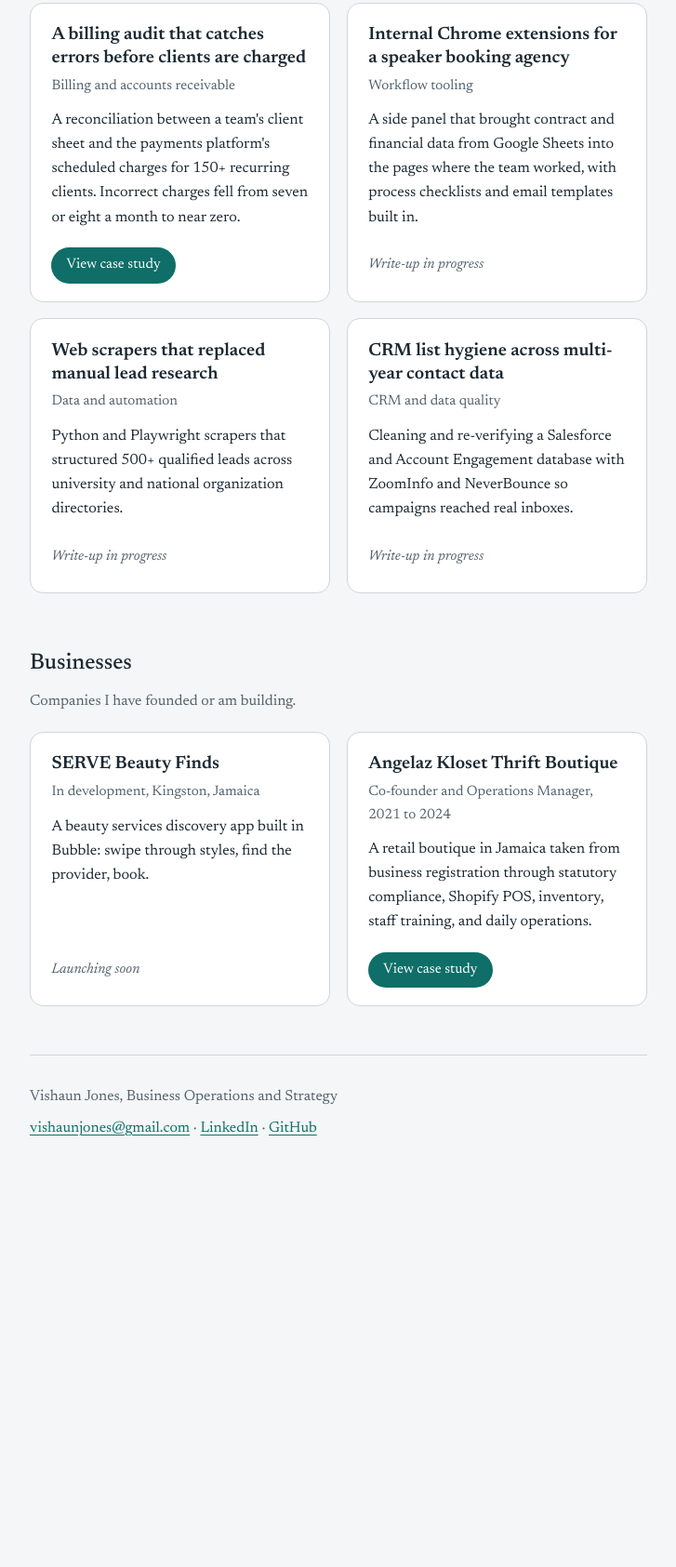
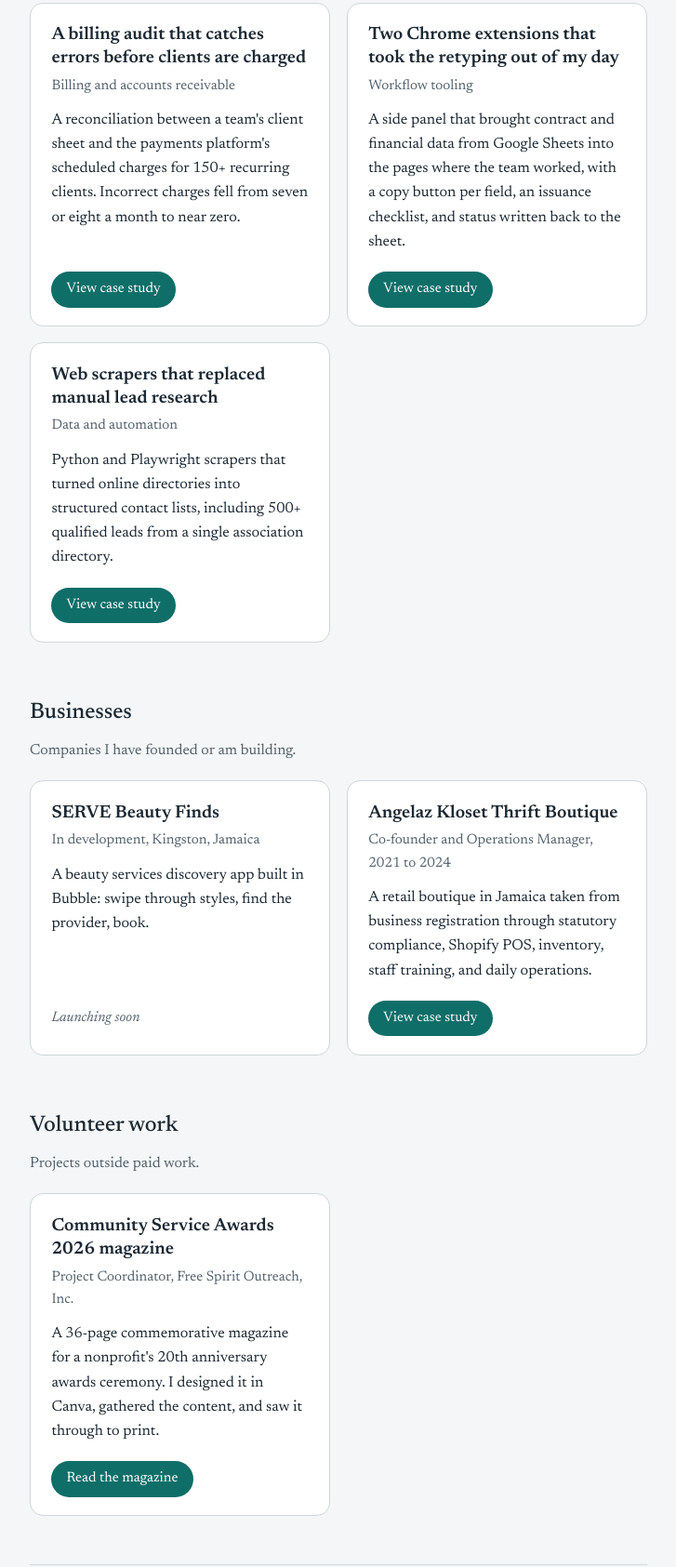
Before and after one commit to vishaunj/vishaunj.github.io, a plain HTML site: page index.html in a window 1280 px wide. Shown: the part 551-2236 px from the top of the page at 93% size, without its empty margins (276-1003 px from the left). Before the commit the page ends 1834 px from the top, so only its background shows below. Drawn offline with Linux system fonts and the light colour scheme.

Commit message:
Add updated index.html file

```diff
--- a/index.html
+++ b/index.html
@@ -7,7 +7,7 @@
 <link rel="preconnect" href="https://fonts.googleapis.com"><link rel="preconnect" href="https://fonts.gstatic.com" crossorigin><link href="https://fonts.googleapis.com/css2?family=Newsreader:ital,opsz,wght@0,6..72,400;0,6..72,500;0,6..72,600;1,6..72,400&display=swap" rel="stylesheet"><link rel="stylesheet" href="/shared.css">
 </head>
 <body><div class="wrap">
-<header class="site"><a class="name" href="/" aria-current="page">Vishaun Jones</a><nav><a href="/case-studies/">Case studies</a><a href="/contact/">Contact</a></nav></header>
+<header class="site"><a class="name" href="/">Vishaun Jones</a><nav><a href="/" aria-current="page">Home</a><a href="/contact/">Contact</a></nav></header>
 <main>
 <div class="hero">
 <h1>I build the systems that keep operations honest.</h1>
@@ -19,9 +19,8 @@
 <p class="cat">Work I did on the job, written up with the problem, what I built, the results, and what I would do differently.</p>
 <ul class="cards">
 <li class="card"><h3>A billing audit that catches errors before clients are charged</h3><p class="meta">Billing and accounts receivable</p><p>A reconciliation between a team's client sheet and the payments platform's scheduled charges for 150+ recurring clients. Incorrect charges fell from seven or eight a month to near zero.</p><a class="btn" href="/case-studies/billing-reconciliation/">View case study</a></li>
-<li class="card"><h3>Internal Chrome extensions for a speaker booking agency</h3><p class="meta">Workflow tooling</p><p>A side panel that brought contract and financial data from Google Sheets into the pages where the team worked, with process checklists and email templates built in.</p><span class="soon">Write-up in progress</span></li>
-<li class="card"><h3>Web scrapers that replaced manual lead research</h3><p class="meta">Data and automation</p><p>Python and Playwright scrapers that structured 500+ qualified leads across university and national organization directories.</p><span class="soon">Write-up in progress</span></li>
-<li class="card"><h3>CRM list hygiene across multi-year contact data</h3><p class="meta">CRM and data quality</p><p>Cleaning and re-verifying a Salesforce and Account Engagement database with ZoomInfo and NeverBounce so campaigns reached real inboxes.</p><span class="soon">Write-up in progress</span></li>
+<li class="card"><h3>Two Chrome extensions that took the retyping out of my day</h3><p class="meta">Workflow tooling</p><p>A side panel that brought contract and financial data from Google Sheets into the pages where the team worked, with a copy button per field, an issuance checklist, and status written back to the sheet.</p><a class="btn" href="/case-studies/chrome-extensions/">View case study</a></li>
+<li class="card"><h3>Web scrapers that replaced manual lead research</h3><p class="meta">Data and automation</p><p>Python and Playwright scrapers that turned online directories into structured contact lists, including 500+ qualified leads from a single association directory.</p><a class="btn" href="/case-studies/web-scrapers/">View case study</a></li>
 </ul>
 </section>
 
@@ -33,6 +32,13 @@
 <li class="card"><h3>Angelaz Kloset Thrift Boutique</h3><p class="meta">Co-founder and Operations Manager, 2021 to 2024</p><p>A retail boutique in Jamaica taken from business registration through statutory compliance, Shopify POS, inventory, staff training, and daily operations.</p><a class="btn" href="/case-studies/angelaz-kloset/">View case study</a></li>
 </ul>
 </section>
+<section id="volunteer">
+<h2>Volunteer work</h2>
+<p class="cat">Projects outside paid work.</p>
+<ul class="cards">
+<li class="card"><h3>Community Service Awards 2026 magazine</h3><p class="meta">Project Coordinator, Free Spirit Outreach, Inc.</p><p>A 36-page commemorative magazine for a nonprofit's 20th anniversary awards ceremony. I designed it in Canva, gathered the content, and saw it through to print.</p><a class="btn" href="/projects/free-spirit-magazine/">Read the magazine</a></li>
+</ul>
+</section>
 </main>
 <footer class="site"><p>Vishaun Jones, Business Operations and Strategy</p><p><a href="mailto:vishaunjones@gmail.com">vishaunjones@gmail.com</a> &middot; <a href="https://linkedin.com/in/vishaunjones">LinkedIn</a> &middot; <a href="https://github.com/vishaunj">GitHub</a></p></footer>
 </div></body></html>
```
